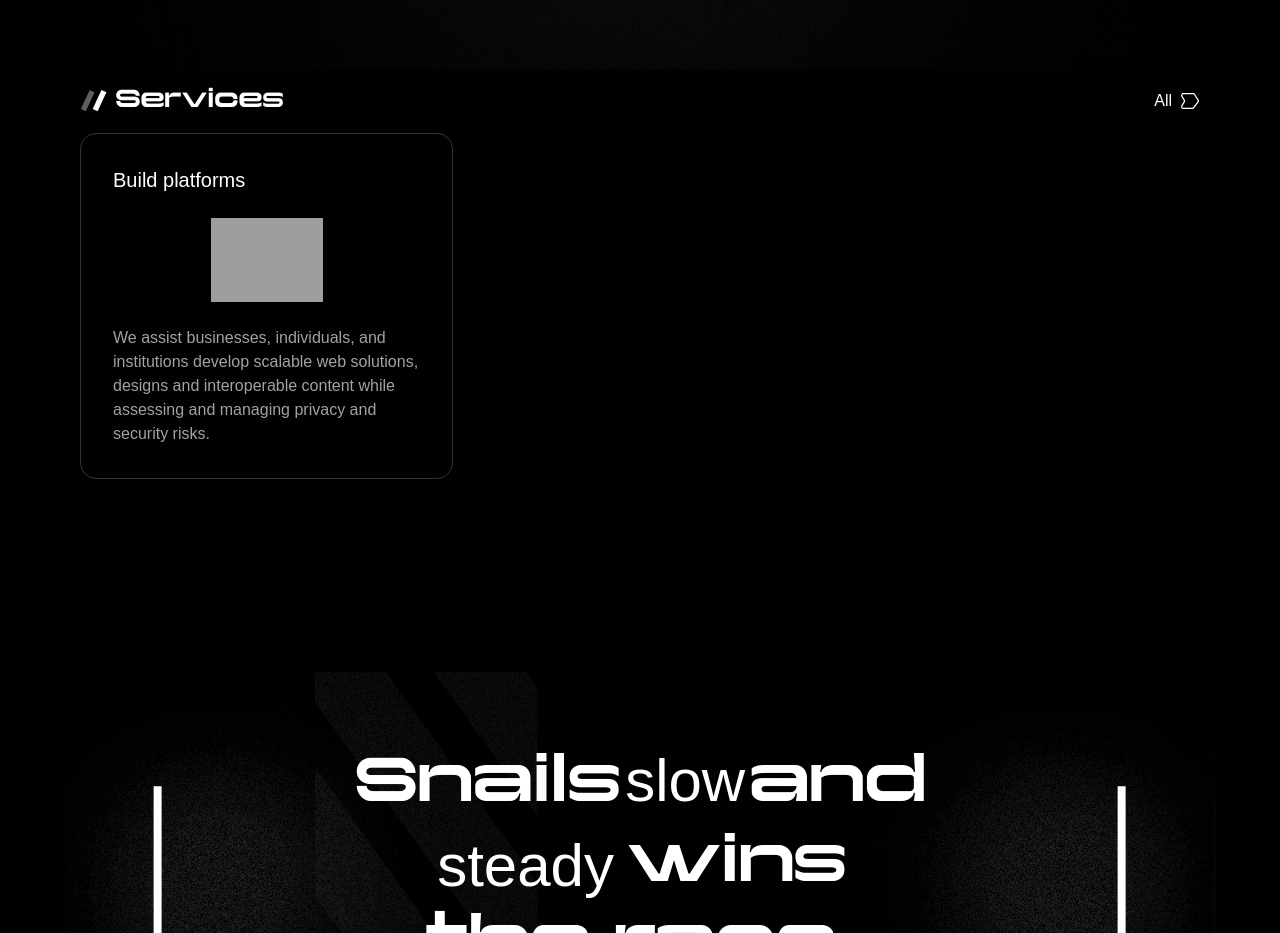
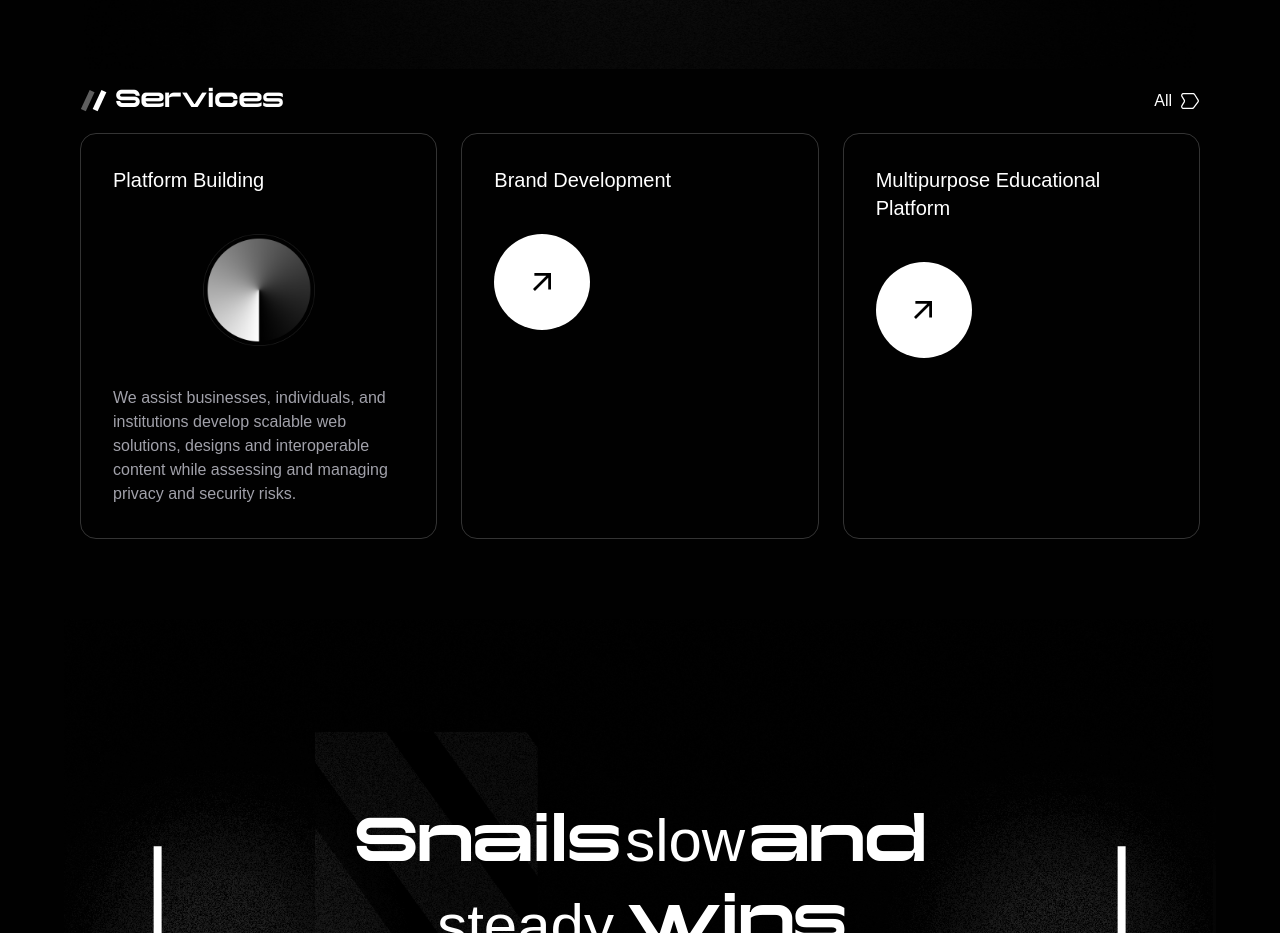
Before and after one commit to MiladDevarts/wsa, a Next.js app: page / in a window 1280 px wide. Shown: the part 1780-2713 px from the top of the page. Built offline with nearby package versions, Linux system fonts and the light colour scheme; grey boxes are pictures that could not be loaded; a web font is replaced by a local one.

Commit message:
fix: edit service component in home page

```diff
--- a/app/contact/page.js
+++ b/app/contact/page.js
@@ -1,7 +1,18 @@
+"use client"
+
+import Overlay from "@/components/layout/Overlay"
+import { MenuContext } from "@/context/MenuProvider"
+import { useContext } from "react"
 
 function page() {
+
+  let menuVisibility = useContext(MenuContext)
+
   return (
     <>
+      {
+        menuVisibility.menu && <Overlay />
+      }
       <section className='container my-36'>
         <div className="flex flex-col gap-y-6 mb-24">
           <h1 className='text-4xl lg:text-8xl font-mono font-semibold text-white'>
--- a/app/projects/layout.js
+++ /dev/null
@@ -1,56 +0,0 @@
-
-import '../globals.css'
-
-import localFont from '@next/font/local'
-
-/* --- Big Typography, Main Titles Font Face --- */
-export const yapari = localFont({
-    src: [
-        {
-            path: '../../public/fonts/YapariThin.ttf',
-            weight: '200',
-        },
-        {
-            path: '../../public/fonts/Yapari-Light.ttf',
-            weight: '300'
-        },
-        {
-            path: '../../public/fonts/Yapari-Regular.ttf',
-            weight: '400'
-        },
-        {
-            path: '../../public/fonts/Yapari-Bold.ttf',
-            weight: '700'
-        },
-    ],
-    variable: '--font-yapari',
-})
-
-/* --- Normal Typography, Main Body, Paragraph Font Face --- */
-export const industry = localFont({
-    src: [
-        {
-            path: '../../public/fonts/IndustryTest-Book.otf',
-            weight: '800',
-        },
-        {
-            path: '../../public/fonts/IndustryTest-Demi.otf',
-            weight: '700'
-        },
-        {
-            path: '../../public/fonts/IndustryTest-Medium.otf',
-            weight: '500'
-        },
-    ],
-    variable: '--font-industry'
-})
-
-export default function RootLayout({ children }) {
-    return (
-        <html lang="en" className={`${industry.variable} ${yapari.variable}`}>
-            <body>
-                {children}
-            </body>
-        </html>
-    )
-}
--- a/app/projects/page.js
+++ b/app/projects/page.js
@@ -4,7 +4,6 @@ function page() {
   return (
     <>
       <section className="relative top-0 left-0">
-        <NavBar classes={""} />
         <section className='container my-5 flex gap-x-4'>
           <div className="w-1/2 bg-white">
 s
--- a/app/services/page.js
+++ b/app/services/page.js
@@ -13,7 +13,6 @@ function page() {
 
   const [openTab, setOpenTab] = useState(1);
   let menuVisibility = useContext(MenuContext)
-
 
   return (
     <>
--- a/components/home/ServiceCard.jsx
+++ b/components/home/ServiceCard.jsx
@@ -1,16 +1,29 @@
+import Link from "next/link"
 
-function ServiceCard() {
+function ServiceCard({ showData, showBtn, servicelink  , serviceTitle }) {
     return (
-        <div className="font-sans text-white w-full p-8 flex flex-col gap-y-6 rounded-2xl border
+        <Link href={servicelink} className="font-sans text-white w-full p-8 flex flex-col gap-y-10 rounded-2xl border
     border-white/20">
             <h4 className="text-xl">
-                Build platforms
+                {serviceTitle}
             </h4>
-            <img src="./images/service/abstraction.png" className="w-28 self-center" alt="" />
-            <p className="text-zinc-400">
-                We assist businesses, individuals, and institutions develop scalable web solutions, designs and interoperable content while assessing and managing privacy and security risks.
-            </p>
-        </div>
+            {
+                showData && <>
+                    <img src="/images/service/build-platforms.png" className="w-28 self-center" alt="" />
+                    <p className="text-zinc-400">
+                        We assist businesses, individuals, and institutions develop scalable web solutions, designs and interoperable content while assessing and managing privacy and security risks.
+                    </p>
+                </>
+            }
+            {
+                showBtn && <Link href="/" className="flex justify-center items-center w-24 h-24 rounded-full bg-white">
+                    <svg width="33" height="33" viewBox="0 0 33 33" fill="none" xmlns="http://www.w3.org/2000/svg">
+                        <path d="M8.93846 25L7 23.0615L20.2923 9.76923H8.38462V7H25V23.6154H22.2308V11.7077L8.93846 25Z" fill="black" />
+                    </svg>
+
+                </Link>
+            }
+        </Link>
     )
 }
 
--- a/components/home/Services.jsx
+++ b/components/home/Services.jsx
@@ -6,9 +6,13 @@ function Services() {
     return (
         <>
            <TitleSection title="Services" link="/services" />
-            <section className="container mt-4 mb-20 lg:grid lg:grid-cols-3">
+            <section className="container mt-4 mb-20 lg:grid lg:grid-cols-3 gap-x-6">
                {
-                <ServiceCard />
+                <>
+                    <ServiceCard showData={true} serviceTitle="Platform Building" servicelink="/services" />
+                    <ServiceCard showBtn={true} serviceTitle="Brand Development" servicelink="/services" />
+                    <ServiceCard showBtn={true} serviceTitle="Multipurpose Educational Platform" servicelink="/services"/>
+                </>
                }
             </section>
         </>
--- a/components/layout/Overlay.jsx
+++ b/components/layout/Overlay.jsx
@@ -9,7 +9,6 @@ import Link from "next/link"
 function Overlay() {
 
     let menuVisibilty = useContext(MenuContext)
-
 
     return (
         <>
@@ -31,36 +30,36 @@ function Overlay() {
                     <div className="lg:container flex flex-col items-center lg:flex-row lg:my-32">
                         <ul className="text-white font-mono w-auto lg:w-1/2 container flex flex-col lg:order-2 gap-y-4 text-3xl font-bold mb-12 lg:mb-0">
                             <li className="cursor-pointer">
-                                <Link href="/">
+                                <Link href="/" onClick={() => { menuVisibilty.setMenu(false) }}>
                                     Home
                                 </Link>
                             </li>
                             <li className="cursor-pointer">
-                                <Link href="/about">
+                                <Link href="/about" onClick={() => { menuVisibilty.setMenu(false) }}>
                                     About us
                                 </Link>
                             </li>
                             <li className="cursor-pointer">
-                                <Link href="/services">
+                                <Link href="/services" onClick={() => { menuVisibilty.setMenu(false) }}>
                                 </Link>
                             </li>
                             <li className="cursor-pointer">
-                                <Link href="/contact">
+                                <Link href="/contact" onClick={() => { menuVisibilty.setMenu(false) }}>
                                     Contact us
                                 </Link>
                             </li>
                             <li className="cursor-pointer">
-                                <Link href="/projects">
+                                <Link href="/projects" onClick={() => { menuVisibilty.setMenu(false) }}>
                                     Projects
                                 </Link>
                             </li>
                             <li className="text-xl font-medium cursor-pointer text-[#7E7E7E]">
-                                <Link href="/blog">
+                                <Link href="/blog" onClick={() => { menuVisibilty.setMenu(false) }}>
                                     Blog
                                 </Link>
                             </li>
                             <li className="text-xl font-medium cursor-pointer text-[#7E7E7E]">
-                                <Link href="/faq">
+                                <Link href="/faq" onClick={() => { menuVisibilty.setMenu(false) }}>
                                     FAQ & Terms
                                 </Link>
                             </li>
```
